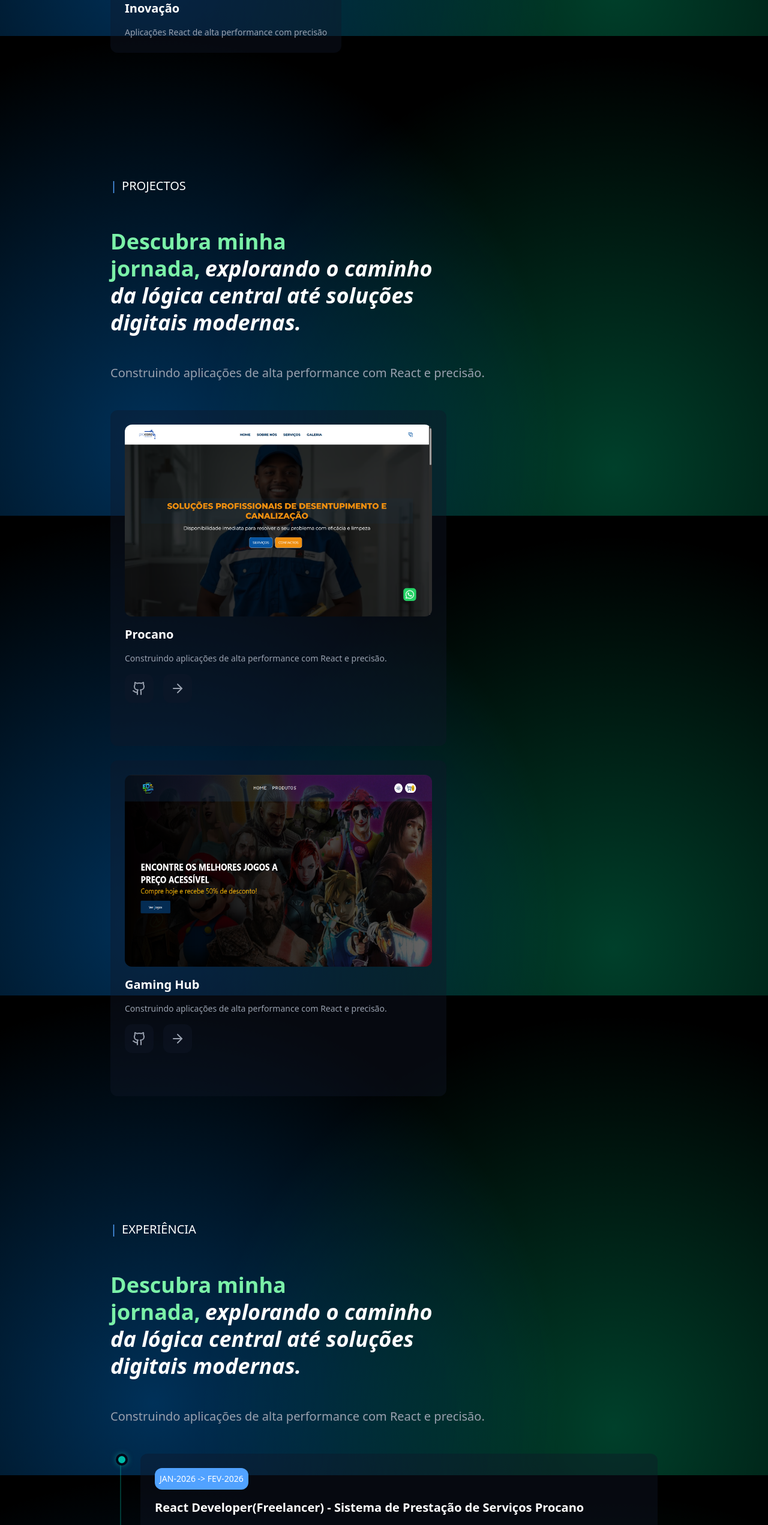
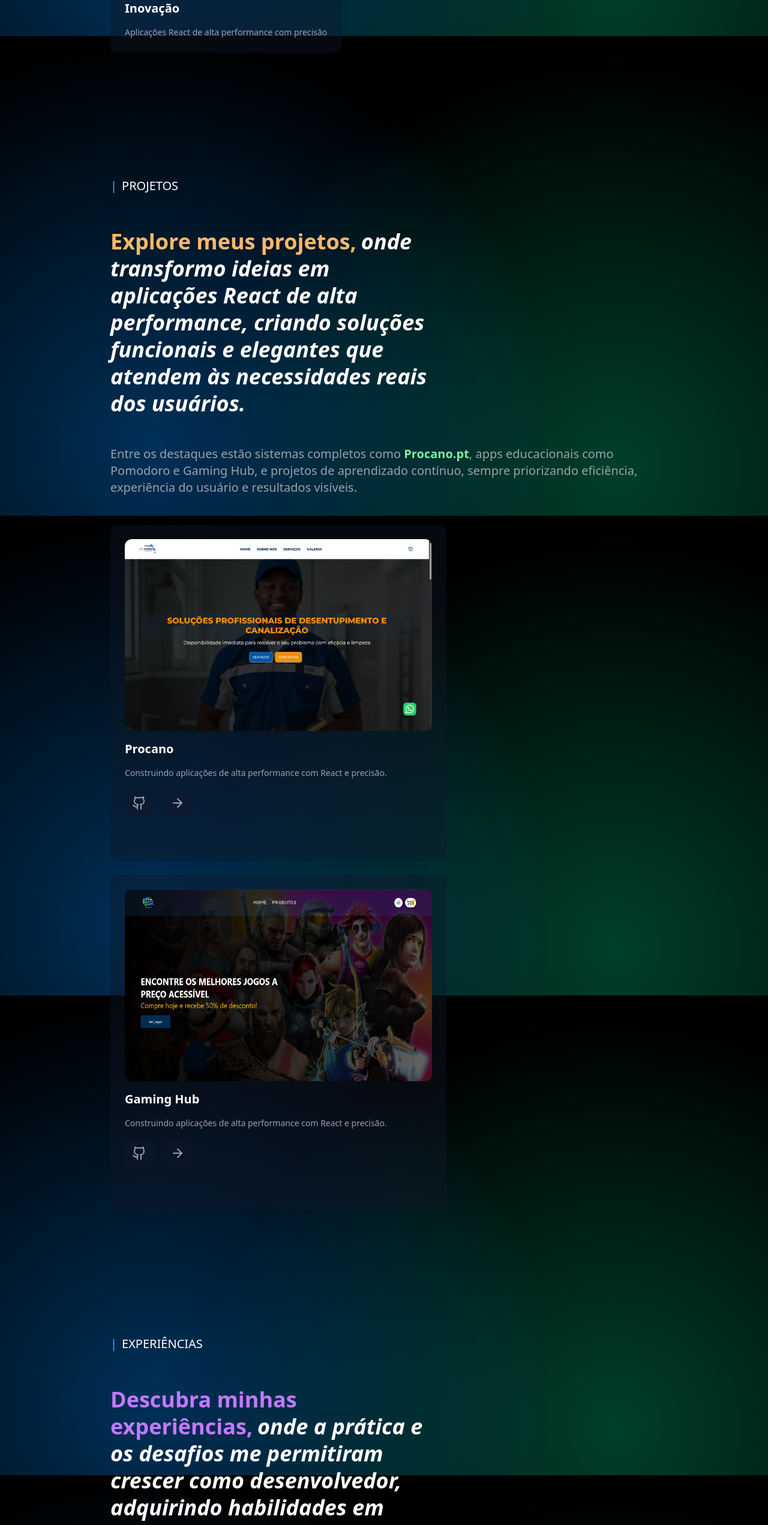
Before and after one commit to EdmilsonEdstar/edmilsonportifolio, a React (Vite) app: page / in a window 1280 px wide. Shown: the part 2340-4883 px from the top of the page at 60% size. Built offline with nearby package versions, Linux system fonts and the light colour scheme.

Commit message:
atualização do conteudo

```diff
--- a/src/Sessions/Contacts.tsx
+++ b/src/Sessions/Contacts.tsx
@@ -6,19 +6,22 @@ export function Contacts(){
         <main className="w-full text-2xl">
             <div className="space-y-6 mx-6">
             <Title titulo="Contactos" id="contacts" />
+
 <div className="lg:flex lg:justify-between lg:gap-6 text-xl text-center space-y-8 mb-12">
   <div className="lg:flex lg:justify-between lg:flex-wrap lg:gap-6 space-y-6">
+
     <p className="lg:w-[60%] text-left text-3xl lg:text-4xl font-bold leading-tight">
-                            <span className="text-green-300 pr-2">Descubra minha jornada,</span><span className="italic">explorando o caminho da lógica central até soluções digitais modernas.</span>
+      <span className="text-yellow-400 pr-2">Entre em contato,</span>
+      <span className="italic">e vamos transformar ideias em soluções digitais, com agilidade, criatividade e foco em resultados.</span>
     </p>
-                        <div className="space-y-6">
+
     <p className="text-left text-xl text-gray-400">
-                                Construindo aplicações de alta performance com React e precisão.
+      Estou disponível para colaborações, projetos freelance ou oportunidades profissionais. Você pode enviar uma mensagem pelo formulário abaixo ou me contatar diretamente via email ou redes sociais.
     </p>
-                        </div>
 
   </div>
 </div>
+
                 <div className="items-center text-center lg:flex lg:justify-between lg:flex-wrap space-y-6 lg:space-y-0">
                         <CardAbout href="#email" icon={<Mail/>} title="E-mail" subtitle="edmilsonantoniooficial@gmail.com" />
                         <CardAbout href="https://www.linkedin.com/in/edmilson-ant%C3%B3nio-44a1b1266/" icon={<Linkedin/>} title="Linkedin" subtitle="https://www.linkedin.com/in/edmilson-ant%C3%B3nio-44a1b1266/" />
--- a/src/Sessions/Experience.tsx
+++ b/src/Sessions/Experience.tsx
@@ -6,20 +6,23 @@ export function Experience() {
         /* Mantemos o z-0 para o conteúdo não subir sobre o menu fixo */
         <main className="w-full text-2xl relative z-0">
             <div className="space-y-6 mx-6">
-                <Title titulo="Experiência" id="experience" />
+            <Title titulo="Experiências" id="experience" />
 
 <div className="lg:flex lg:justify-between lg:gap-6 text-xl text-center space-y-8 mb-12">
   <div className="lg:flex lg:justify-between lg:flex-wrap lg:gap-6 space-y-6">
+
     <p className="lg:w-[60%] text-left text-3xl lg:text-4xl font-bold leading-tight">
-                            <span className="text-green-300 pr-2">Descubra minha jornada,</span><span className="italic">explorando o caminho da lógica central até soluções digitais modernas.</span>
+      <span className="text-purple-400 pr-2">Descubra minhas experiências,</span>
+      <span className="italic">onde a prática e os desafios me permitiram crescer como desenvolvedor, adquirindo habilidades em React, Tailwind CSS e desenvolvimento de soluções reais.</span>
     </p>
-                        <div className="space-y-6">
+
     <p className="text-left text-xl text-gray-400">
-                                Construindo aplicações de alta performance com React e precisão.
+      Trabalhei em projetos profissionais como <span className="text-green-300 font-bold">Procano.pt</span>, além de experiências em aplicações educacionais e sistemas internos, sempre focando em eficiência, qualidade de código e resultados visíveis.
     </p>
+
   </div>
 </div>
-                </div>
+
 
                 {/* Container da Timeline - O 'relative' aqui é importante para a linha vertical */}
                 <div className="relative ml-4 space-y-12 border-l-2 border-teal-500/30 pl-8">
--- a/src/Sessions/Project.tsx
+++ b/src/Sessions/Project.tsx
@@ -5,20 +5,23 @@ export function Project(){
     return(
         <main className="w-full text-2xl">
             <div className="space-y-6 mx-6">
-                <Title titulo="Projectos" id="projects" />
+            <Title titulo="Projetos" id="projects" />
+
 <div className="lg:flex lg:justify-between lg:gap-6 text-xl text-center space-y-8 mb-12">
   <div className="lg:flex lg:justify-between lg:flex-wrap lg:gap-6 space-y-6">
+
     <p className="lg:w-[60%] text-left text-3xl lg:text-4xl font-bold leading-tight">
-                            <span className="text-green-300 pr-2">Descubra minha jornada,</span><span className="italic">explorando o caminho da lógica central até soluções digitais modernas.</span>
+      <span className="text-orange-300 pr-2">Explore meus projetos,</span>
+      <span className="italic">onde transformo ideias em aplicações React de alta performance, criando soluções funcionais e elegantes que atendem às necessidades reais dos usuários.</span>
     </p>
-                        <div className="space-y-6">
+
     <p className="text-left text-xl text-gray-400">
-                                Construindo aplicações de alta performance com React e precisão.
+      Entre os destaques estão sistemas completos como <span className="text-green-300 font-bold">Procano.pt</span>, apps educacionais como Pomodoro e Gaming Hub, e projetos de aprendizado contínuo, sempre priorizando eficiência, experiência do usuário e resultados visíveis.
     </p>
-                        </div>
 
   </div>
 </div>
+
                 <div className="items-center text-center lg:flex lg:justify-between lg:flex-wrap gap-6 space-y-4 lg:space-y-0">
                     <CardWork image="./procano.png"  linkproj="https://www.procano.pt" linkgit="https://github.com/EdmilsonEdstar?tab=repositories" title="Procano" subtitle="Construindo aplicações de alta performance com React e precisão. " />
                     <CardWork image="./gaming.png"  linkproj="https://ed-games.vercel.app/" linkgit="https://github.com/EdmilsonEdstar?tab=repositories" title="Gaming Hub" subtitle="Construindo aplicações de alta performance com React e precisão." />
```
Lines whose indentation alone changed are shown as unchanged.
